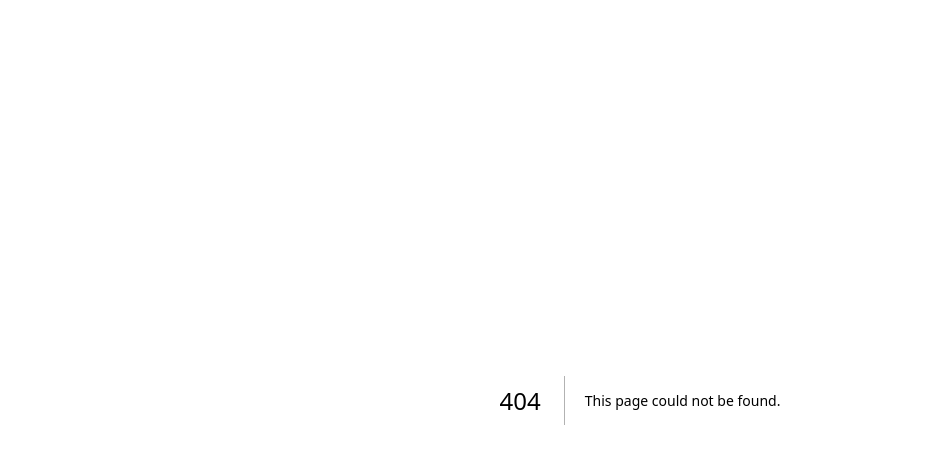
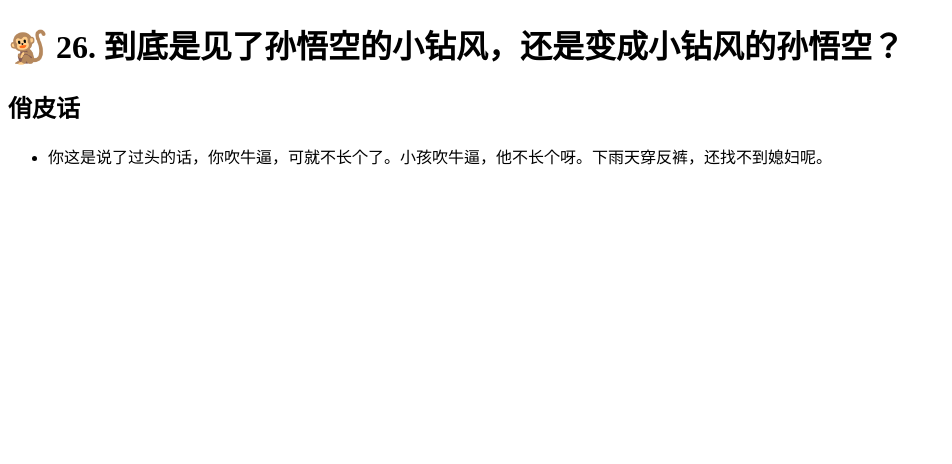
Before and after one commit to eddiehe99/bannatienet, a Next.js app: page /journey-to-the-west/monkey-26 in a window 1280 px wide. Before the commit this address had no page. Shown: the top 464 px of the page, without its empty margins (0-952 px from the left). Built offline with nearby package versions, Linux system fonts and the light colour scheme.

Commit message:
feat: add monkey-26

```diff
--- a/src/pages/journey-to-the-west/_meta.js
+++ b/src/pages/journey-to-the-west/_meta.js
@@ -1,6 +1,7 @@
 /* eslint-disable prettier/prettier */
 /* eslint-disable import/no-anonymous-default-export */
 export default {
+    'monkey-26': '🐒 26',
     'monkey-24': '🐒 24',
     'monkey-23': '🐒 23',
     'monkey-22': '🐒 22',
--- /dev/null
+++ b/src/pages/journey-to-the-west/monkey-26.mdx
@@ -0,0 +1,5 @@
+# 🐒 26. 到底是见了孙悟空的小钻风，还是变成小钻风的孙悟空？
+
+## 俏皮话
+
+- 你这是说了过头的话，你吹牛逼，可就不长个了。小孩吹牛逼，他不长个呀。下雨天穿反裤，还找不到媳妇呢。
```
